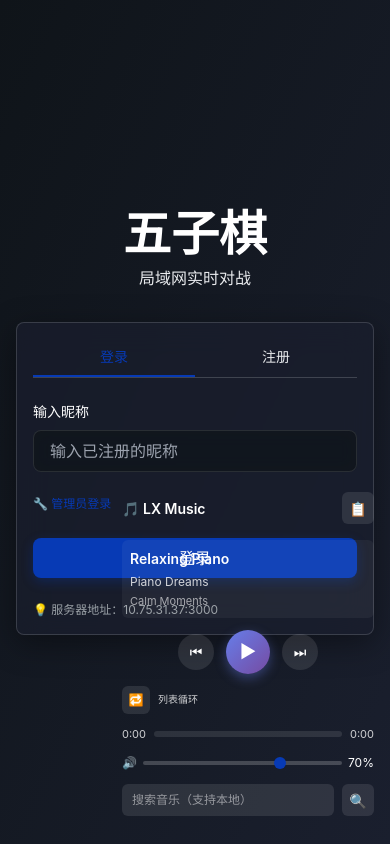
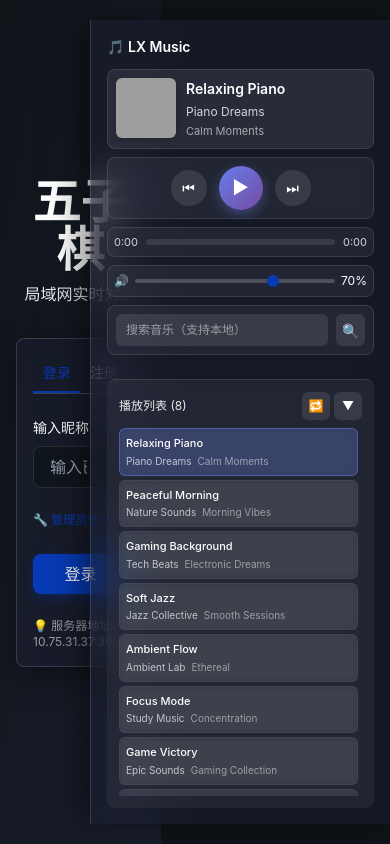
Before and after one commit to whoersir/Gomoku, a React (Vite) app in the folder frontend/: page / in a window 390 px wide. Built offline with nearby package versions, Linux system fonts and the light colour scheme; grey boxes are pictures that could not be loaded.

Commit message:
优化音乐播放器UI：调整背景透明度至50%，优化专辑封面显示，调整间距和按钮尺寸

```diff
--- a/frontend/src/App.tsx
+++ b/frontend/src/App.tsx
@@ -359,11 +359,8 @@
     gameState.gameState.currentPlayer);
 
   return (
-    <div className="w-full min-h-screen bg-dark-bg">
-      {/* Global Music Player - Always visible */}
-      <div className="fixed bottom-4 right-4 z-50">
-        <MusicPlayer />
-      </div>
+    <div className="w-full min-h-screen bg-dark-bg flex pr-[300px]">
+      <div className="flex-1">
 
       {page === 'connect' && (
         <ConnectDialog
@@ -485,7 +482,7 @@
               </div>
             </div>
 
-            {/* Right Side Panel - 与棋盘高度对齐 */}
+{/* Right Side Panel */}
           <div className="flex-shrink-0 flex flex-col" style={{ width: '260px', height: '750px', marginTop: '58px', gap: '16px' }}>
             <RightSidePanel
               gameState={gameState.gameState}
@@ -495,6 +492,8 @@
               onSendMessage={handleSendMessage}
             />
           </div>
+
+
           </div>
         </div>
       )}
@@ -508,6 +507,22 @@
           onClose={() => setVictoryModalVisible(false)}
         />
       )}
+
+      {/* Music Player - Right Side (always visible) */}
+      <div
+        className={page === 'roomList' ? 'music-player-sidebar-room-list' : 'music-player-sidebar-game-room'}
+        style={{
+          position: 'fixed',
+          right: 0,
+          top: '20px',
+          height: 'calc(100vh - 40px)',
+          width: '300px',
+          zIndex: 50
+        }}
+      >
+        <MusicPlayer />
+      </div>
+      </div>
     </div>
   );
 }
--- a/frontend/src/components/MusicPlayer.css
+++ b/frontend/src/components/MusicPlayer.css
@@ -4,27 +4,92 @@
   border-radius: 0;
   padding: 0;
   color: #fff;
-  max-width: 100%;
-  max-height: 80vh;
+  width: 100%;
+  height: 100%;
+  display: flex;
+  flex-direction: column;
+}
+
+/* Right Sidebar Layout - Room List Page */
+.music-player-sidebar-room-list {
+  width: 300px;
+  height: calc(100vh - 40px);
+  top: 20px;
+  flex-shrink: 0;
+  background: rgba(26, 31, 46, 0.5);
+  backdrop-filter: blur(20px);
+  -webkit-backdrop-filter: blur(20px);
+  border-left: 1px solid rgba(255, 255, 255, 0.15);
+  box-shadow: -8px 0 32px rgba(0, 0, 0, 0.4);
   overflow-y: auto;
+  padding: 16px;
+  box-sizing: border-box;
+  position: fixed;
+  right: 0;
+  z-index: 50;
+}
+
+.music-player-sidebar-room-list .music-player {
+  background: transparent;
+  max-width: none;
+  max-height: none;
+}
+
+/* Right Sidebar Layout - Game Room Page */
+.music-player-sidebar-game-room {
+  width: 300px;
+  height: calc(100vh - 40px);
+  top: 20px;
+  flex-shrink: 0;
+  background: rgba(26, 31, 46, 0.5);
+  backdrop-filter: blur(20px);
+  -webkit-backdrop-filter: blur(20px);
+  border-left: 1px solid rgba(255, 255, 255, 0.15);
+  box-shadow: -8px 0 32px rgba(0, 0, 0, 0.5);
+  overflow-y: auto;
+  padding: 16px;
+  box-sizing: border-box;
+  position: fixed;
+  right: 0;
+  z-index: 50;
+}
+
+.music-player-sidebar-game-room .music-player {
+  background: transparent;
+  max-width: none;
+  max-height: none;
+}
+
+/* Scrollbar styling for sidebars */
+.music-player-sidebar-room-list::-webkit-scrollbar,
+.music-player-sidebar-game-room::-webkit-scrollbar {
+  width: 6px;
+}
+
+.music-player-sidebar-room-list::-webkit-scrollbar-track,
+.music-player-sidebar-game-room::-webkit-scrollbar-track {
+  background: rgba(255, 255, 255, 0.05);
+  border-radius: 3px;
+}
+
+.music-player-sidebar-room-list::-webkit-scrollbar-thumb,
+.music-player-sidebar-game-room::-webkit-scrollbar-thumb {
+  background: rgba(255, 255, 255, 0.2);
+  border-radius: 3px;
+}
+
+.music-player-sidebar-room-list::-webkit-scrollbar-thumb:hover,
+.music-player-sidebar-game-room::-webkit-scrollbar-thumb:hover {
+  background: rgba(255, 255, 255, 0.3);
 }
 
 /* Music Player in Room List - with frosted glass background matching PlayerHistory */
-.music-player-room-list-wrapper .music-player {
-  background: rgba(26, 31, 46, 0.7);
-  backdrop-filter: blur(16px);
-  -webkit-backdrop-filter: blur(16px);
-  border-radius: 8px;
-  padding: 16px;
-  border: 1px solid rgba(255, 255, 255, 0.15);
-  box-shadow: 0 8px 32px rgba(0, 0, 0, 0.4);
-}
 
 .music-player-header {
   display: flex;
   align-items: center;
   justify-content: space-between;
-  margin-bottom: 16px;
+  margin-bottom: 12px;
   gap: 8px;
 }
 
@@ -69,8 +134,8 @@
   background: rgba(255, 255, 255, 0.1);
   border: none;
   color: #fff;
-  width: 32px;
-  height: 32px;
+  width: 28px;
+  height: 28px;
   border-radius: 6px;
   cursor: pointer;
   display: flex;
@@ -88,10 +153,13 @@
 .music-player-current {
   display: flex;
   gap: 10px;
-  margin-bottom: 12px;
-  background: rgba(255, 255, 255, 0.05);
+  margin-bottom: 8px;
+  background: rgba(255, 255, 255, 0.08);
+  backdrop-filter: blur(6px);
+  -webkit-backdrop-filter: blur(6px);
   padding: 8px;
-  border-radius: 6px;
+  border-radius: 8px;
+  border: 1px solid rgba(255, 255, 255, 0.1);
 }
 
 .music-player-cover {
@@ -141,7 +209,13 @@
   align-items: center;
   justify-content: center;
   gap: 12px;
-  margin-bottom: 12px;
+  margin-bottom: 8px;
+  background: rgba(255, 255, 255, 0.05);
+  backdrop-filter: blur(6px);
+  -webkit-backdrop-filter: blur(6px);
+  padding: 8px;
+  border-radius: 8px;
+  border: 1px solid rgba(255, 255, 255, 0.1);
 }
 
 .music-player-controls button {
@@ -219,9 +293,15 @@
   display: flex;
   align-items: center;
   gap: 8px;
-  margin-bottom: 12px;
+  margin-bottom: 8px;
   font-size: 11px;
   color: rgba(255, 255, 255, 0.8);
+  background: rgba(255, 255, 255, 0.05);
+  backdrop-filter: blur(6px);
+  -webkit-backdrop-filter: blur(6px);
+  padding: 6px;
+  border-radius: 8px;
+  border: 1px solid rgba(255, 255, 255, 0.1);
 }
 
 .music-player-progress {
@@ -249,8 +329,14 @@
   display: flex;
   align-items: center;
   gap: 6px;
-  margin-bottom: 12px;
+  margin-bottom: 8px;
   font-size: 12px;
+  background: rgba(255, 255, 255, 0.05);
+  backdrop-filter: blur(6px);
+  -webkit-backdrop-filter: blur(6px);
+  padding: 6px;
+  border-radius: 8px;
+  border: 1px solid rgba(255, 255, 255, 0.1);
 }
 
 .music-player-volume-slider {
@@ -294,6 +380,12 @@
 
 .music-player-search {
   margin-bottom: 12px;
+  background: rgba(255, 255, 255, 0.05);
+  backdrop-filter: blur(6px);
+  -webkit-backdrop-filter: blur(6px);
+  padding: 8px;
+  border-radius: 8px;
+  border: 1px solid rgba(255, 255, 255, 0.1);
 }
 
 .music-player-search-controls {
@@ -430,7 +522,15 @@
 
 .music-player-playlist {
   border-top: 1px solid rgba(255, 255, 255, 0.1);
-  padding-top: 12px;
+  padding: 12px;
+  background: rgba(255, 255, 255, 0.05);
+  backdrop-filter: blur(8px);
+  border-radius: 8px;
+  margin-top: 12px;
+  display: flex;
+  flex-direction: column;
+  flex-grow: 1;
+  min-height: 200px;
 }
 
 .music-player-playlist h4 {
@@ -440,11 +540,13 @@
 }
 
 .music-player-playlist-items {
-  max-height: 200px;
   overflow-y: auto;
   display: flex;
   flex-direction: column;
-  gap: 6px;
+  gap: 4px;
+  flex-grow: 1;
+  min-height: 0;
+  padding-right: 4px;
 }
 
 .music-player-playlist-items::-webkit-scrollbar {
@@ -473,16 +575,22 @@
   border-radius: 6px;
   cursor: pointer;
   transition: all 0.2s;
-  background: rgba(255, 255, 255, 0.05);
+  background: rgba(255, 255, 255, 0.08);
+  backdrop-filter: blur(4px);
+  -webkit-backdrop-filter: blur(4px);
+  border: 1px solid rgba(255, 255, 255, 0.05);
 }
 
 .music-player-playlist-item:hover {
-  background: rgba(255, 255, 255, 0.1);
+  background: rgba(255, 255, 255, 0.12);
+  border-color: rgba(255, 255, 255, 0.1);
 }
 
 .music-player-playlist-item.active {
-  background: rgba(102, 126, 234, 0.2);
-  border: 1px solid rgba(102, 126, 234, 0.4);
+  background: rgba(102, 126, 234, 0.25);
+  border: 1px solid rgba(102, 126, 234, 0.5);
+  backdrop-filter: blur(6px);
+  -webkit-backdrop-filter: blur(6px);
 }
 
 .playlist-item-cover {
@@ -545,75 +653,12 @@
 
 
 
-/* Music Player in Game Room - Fixed bottom right corner */
-.music-player-game-room-wrapper {
-  position: fixed;
-  bottom: 20px;
-  right: 20px;
-  z-index: 50;
-  width: 320px;
-  max-height: 80vh;
-  overflow-y: auto;
-}
 
-.music-player-game-room-wrapper .music-player {
-  background: rgba(26, 31, 46, 0.85);
-  backdrop-filter: blur(16px);
-  -webkit-backdrop-filter: blur(16px);
-  border-radius: 12px;
-  padding: 16px;
-  border: 1px solid rgba(255, 255, 255, 0.15);
-  box-shadow: 0 8px 32px rgba(0, 0, 0, 0.5);
-  max-height: calc(100vh - 40px);
-  overflow-y: auto;
-}
-
-/* Scrollbar styling for game room player */
-.music-player-game-room-wrapper .music-player::-webkit-scrollbar {
-  width: 6px;
-}
-
-.music-player-game-room-wrapper .music-player::-webkit-scrollbar-track {
-  background: rgba(255, 255, 255, 0.05);
-  border-radius: 3px;
-}
-
-.music-player-game-room-wrapper .music-player::-webkit-scrollbar-thumb {
-  background: rgba(255, 255, 255, 0.2);
-  border-radius: 3px;
-}
-
-.music-player-game-room-wrapper .music-player::-webkit-scrollbar-thumb:hover {
-  background: rgba(255, 255, 255, 0.3);
-}
 
 /* Responsive */
 @media (max-width: 768px) {
-  .music-player-cover {
-    width: 60px;
-    height: 60px;
-  }
-
-  .music-player-info {
-    font-size: 12px;
-  }
-
-  .music-player-controls button {
-    width: 36px;
-    height: 36px;
-    font-size: 14px;
-  }
-
-  .music-player-play-btn {
-    width: 44px !important;
-    height: 44px !important;
-    font-size: 18px !important;
-  }
-
-  /* Adjust music player position on small screens */
-  .music-player-game-room-wrapper {
-    width: 280px;
-    bottom: 10px;
-    right: 10px;
+  .music-player-sidebar-room-list,
+  .music-player-sidebar-game-room {
+    width: 260px;
   }
 }
--- a/frontend/src/components/MusicPlayer.tsx
+++ b/frontend/src/components/MusicPlayer.tsx
@@ -20,7 +20,7 @@
   } = useMusicPlayer();
 
   const [searchQuery, setSearchQuery] = useState('');
-  const [showPlaylist, setShowPlaylist] = useState(false);
+  const [showPlaylist, setShowPlaylist] = useState(true);
   const [searchError, setSearchError] = useState('');
   const [isSearching, setIsSearching] = useState(false);
   const [isDragging, setIsDragging] = useState(false);
@@ -164,6 +164,7 @@
     const newTime = percentage * duration;
 
     seek(newTime);
+    setDisplayProgress(percentage * 100);
   };
 
   const handleDragStart = (e: React.MouseEvent) => {
@@ -212,6 +213,11 @@
     }
   }, [actualProgress, isSeeking]);
 
+  // 切歌时重置进度条显示
+  useEffect(() => {
+    setDisplayProgress(0);
+  }, [currentTrack?.id]);
+
   useEffect(() => {
     return () => {
       document.removeEventListener('mousemove', handleDrag);
@@ -225,17 +231,25 @@
         <div className="music-player-title-section">
           <h3>🎵 LX Music</h3>
         </div>
-        <button
-          className="music-player-playlist-toggle"
-          onClick={() => setShowPlaylist(!showPlaylist)}
-          title="播放列表"
-        >
-          📋
-        </button>
       </div>
 
       {currentTrack && (
         <div className="music-player-current">
+          {currentTrack.cover && (
+            <img
+              src={currentTrack.cover}
+              alt={`${currentTrack.title} - ${currentTrack.artist}`}
+              className="music-player-cover"
+              loading="lazy"
+              onError={(e) => {
+                // 如果图片加载失败，替换为 CSS 渐变背景
+                e.currentTarget.style.background = 'linear-gradient(135deg, #667eea 0%, #764ba2 100%)';
+                e.currentTarget.style.padding = '8px';
+                e.currentTarget.style.borderRadius = '6px';
+                e.currentTarget.src = '';
+              }}
+            />
+          )}
           <div className="music-player-info">
             <div className="music-player-title">{currentTrack.title}</div>
             <div className="music-player-artist">{currentTrack.artist}</div>
@@ -256,16 +270,7 @@
         <button onClick={playNext} title="下一首">⏭</button>
       </div>
 
-      <div className="music-player-play-mode">
-        <button
-          onClick={togglePlayMode}
-          title={playModeLabels[playMode]}
-          className="music-player-play-mode-btn"
-        >
-          {playModeIcons[playMode]}
-        </button>
-        <span className="music-player-play-mode-label">{playModeLabels[playMode]}</span>
-      </div>
+
 
       <div className="music-player-time">
         <span>{formatTime(currentTime)}</span>
@@ -322,9 +327,29 @@
         )}
       </div>
 
-      {showPlaylist && (
-        <div className="music-player-playlist">
-          <h4>播放列表 ({playerState.playlist.length})</h4>
+      {/* Playlist section visible in the sidebar */}
+      <div className="music-player-playlist">
+        <div style={{ display: 'flex', justifyContent: 'space-between', alignItems: 'center', marginBottom: '8px' }}>
+          <h4 style={{ margin: 0, fontSize: '12px', color: 'rgba(255, 255, 255, 0.9)' }}>播放列表 ({playerState.playlist.length})</h4>
+          <div style={{ display: 'flex', gap: '4px', alignItems: 'center' }}>
+            <button
+              onClick={togglePlayMode}
+              title={playModeLabels[playMode]}
+              className="music-player-play-mode-btn"
+              style={{ fontSize: '12px', padding: '4px 6px' }}
+            >
+              {playModeIcons[playMode]}
+            </button>
+            <button
+              className="music-player-playlist-toggle"
+              onClick={() => setShowPlaylist(!showPlaylist)}
+              style={{ fontSize: '12px', padding: '2px 6px' }}
+            >
+              {showPlaylist ? '▼' : '▶'}
+            </button>
+          </div>
+        </div>
+        {showPlaylist && (
           <div className="music-player-playlist-items">
             {playerState.playlist.map((track, index) => (
               <div
@@ -347,8 +372,8 @@
               </div>
             ))}
           </div>
-        </div>
-      )}
+        )}
+      </div>
     </div>
   );
 };
--- a/frontend/src/data/musicPresets.ts
+++ b/frontend/src/data/musicPresets.ts
@@ -7,7 +7,7 @@
     artist: 'Piano Dreams',
     album: 'Calm Moments',
     duration: 180,
-    cover: 'https://picsum.photos/200/200?random=1',
+    cover: 'https://picsum.photos/64/64?random=1',
     url: 'https://files.freemusicarchive.org/storage-freemusicarchive-org/music/no_curator/Tours/Enthusiast/Tours_-_01_-_Enthusiast.mp3'
   },
   {
@@ -16,7 +16,7 @@
     artist: 'Nature Sounds',
     album: 'Morning Vibes',
     duration: 240,
-    cover: 'https://picsum.photos/200/200?random=2',
+    cover: 'https://picsum.photos/64/64?random=2',
     url: 'https://files.freemusicarchive.org/storage-freemusicarchive-org/music/ccCommunity/Chad_Crouch/Arps/Chad_Crouch_-_Elisions.mp3'
   },
   {
@@ -25,7 +25,7 @@
     artist: 'Tech Beats',
     album: 'Electronic Dreams',
     duration: 200,
-    cover: 'https://picsum.photos/200/200?random=3',
+    cover: 'https://picsum.photos/64/64?random=3',
     url: 'https://files.freemusicarchive.org/storage-freemusicarchive-org/music/ccCommunity/Ketsa/Raising_Frequency/Ketsa_-_01_-_Seeing_You_Again.mp3'
   },
   {
@@ -34,7 +34,7 @@
     artist: 'Jazz Collective',
     album: 'Smooth Sessions',
     duration: 210,
-    cover: 'https://picsum.photos/200/200?random=4',
+    cover: 'https://picsum.photos/64/64?random=4',
     url: 'https://files.freemusicarchive.org/storage-freemusicarchive-org/music/ccCommunity/Josh_Woodward/The_Wake/Josh_Woodward_-_The_Wake_-_01_-_Coffee.mp3'
   },
   {
@@ -43,7 +43,7 @@
     artist: 'Ambient Lab',
     album: 'Ethereal',
     duration: 190,
-    cover: 'https://picsum.photos/200/200?random=5',
+    cover: 'https://picsum.photos/64/64?random=5',
     url: 'https://files.freemusicarchive.org/storage-freemusicarchive-org/music/ccCommunity/Podington_Bear/Solstice/Podington_Bear_-_Starling.mp3'
   },
   {
@@ -52,7 +52,7 @@
     artist: 'Study Music',
     album: 'Concentration',
     duration: 220,
-    cover: 'https://picsum.photos/200/200?random=6',
+    cover: 'https://picsum.photos/64/64?random=6',
     url: 'https://files.freemusicarchive.org/storage-freemusicarchive-org/music/ccCommunity/Ketsa/Sprightly/Ketsa_-_14_-_Elusive.mp3'
   },
   {
@@ -61,7 +61,7 @@
     artist: 'Epic Sounds',
     album: 'Gaming Collection',
     duration: 170,
-    cover: 'https://picsum.photos/200/200?random=7',
+    cover: 'https://picsum.photos/64/64?random=7',
     url: 'https://files.freemusicarchive.org/storage-freemusicarchive-org/music/ccCommunity/BoxCat_Games/Nameless_The_Hackers_RPG_Soundtrack/BoxCat_Games_-_10_-_Epic_Song.mp3'
   },
   {
@@ -70,7 +70,7 @@
     artist: 'Zen Garden',
     album: 'Inner Peace',
     duration: 250,
-    cover: 'https://picsum.photos/200/200?random=8',
+    cover: 'https://picsum.photos/64/64?random=8',
     url: 'https://files.freemusicarchive.org/storage-freemusicarchive-org/music/ccCommunity/Ketsa/Realigning/Ketsa_-_06_-_Meadows.mp3'
   }
 ];
--- a/frontend/src/hooks/useMusicPlayer.ts
+++ b/frontend/src/hooks/useMusicPlayer.ts
@@ -256,7 +256,12 @@
 
     const clampedTime = Math.max(0, Math.min(duration, time));
     audioRef.current.currentTime = clampedTime;
+    // 立即更新状态，避免UI延迟
     setPlayerState(prev => ({ ...prev, currentTime: clampedTime }));
+    // 确保 timeupdate 事件触发后同步状态
+    setTimeout(() => {
+      setPlayerState(prev => ({ ...prev, currentTime: audioRef.current?.currentTime || clampedTime }));
+    }, 10);
   }, []);
 
   // const toggleMiniMode = useCallback(() => {
--- a/frontend/src/services/localMusicService.ts
+++ b/frontend/src/services/localMusicService.ts
@@ -43,7 +43,7 @@
         album: track.album,
         duration: track.duration,
         url: track.url,
-        cover: track.cover || 'https://picsum.photos/200/200'
+        cover: track.cover || 'https://picsum.photos/64/64'
       }));
     } catch (error) {
       console.error('[LocalMusicService] Search error:', error);
--- a/frontend/src/services/musicService.ts
+++ b/frontend/src/services/musicService.ts
@@ -82,7 +82,7 @@
         artist: artist || 'Custom',
         album: 'Custom Playlist',
         duration: 180,
-        cover: 'https://picsum.photos/200/200',
+        cover: 'https://picsum.photos/64/64',
         url: url,
       };
 
```
Also changed, not shown: 1 other file (tests, documents, lock files or other folders). Lines whose indentation alone changed are shown as unchanged.
